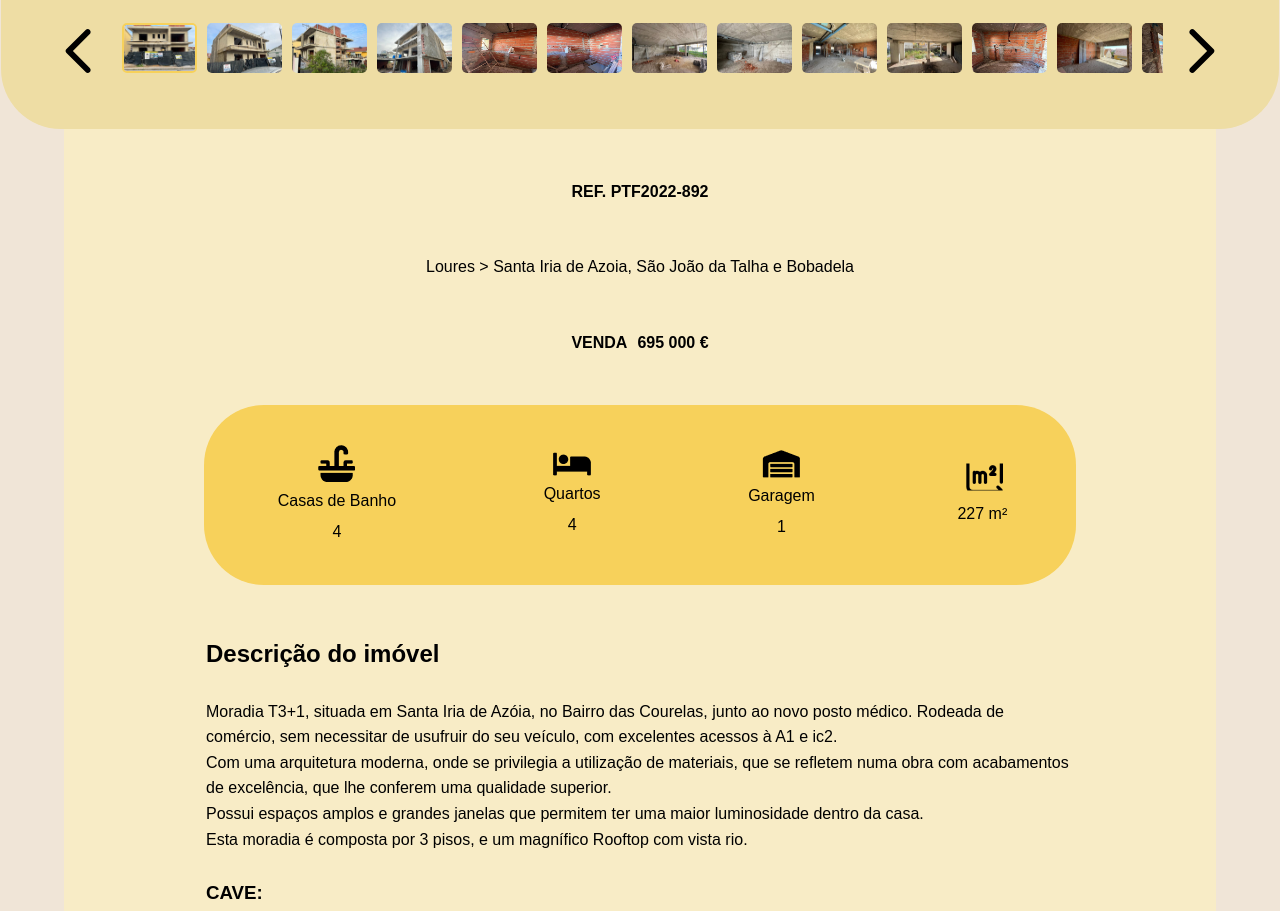
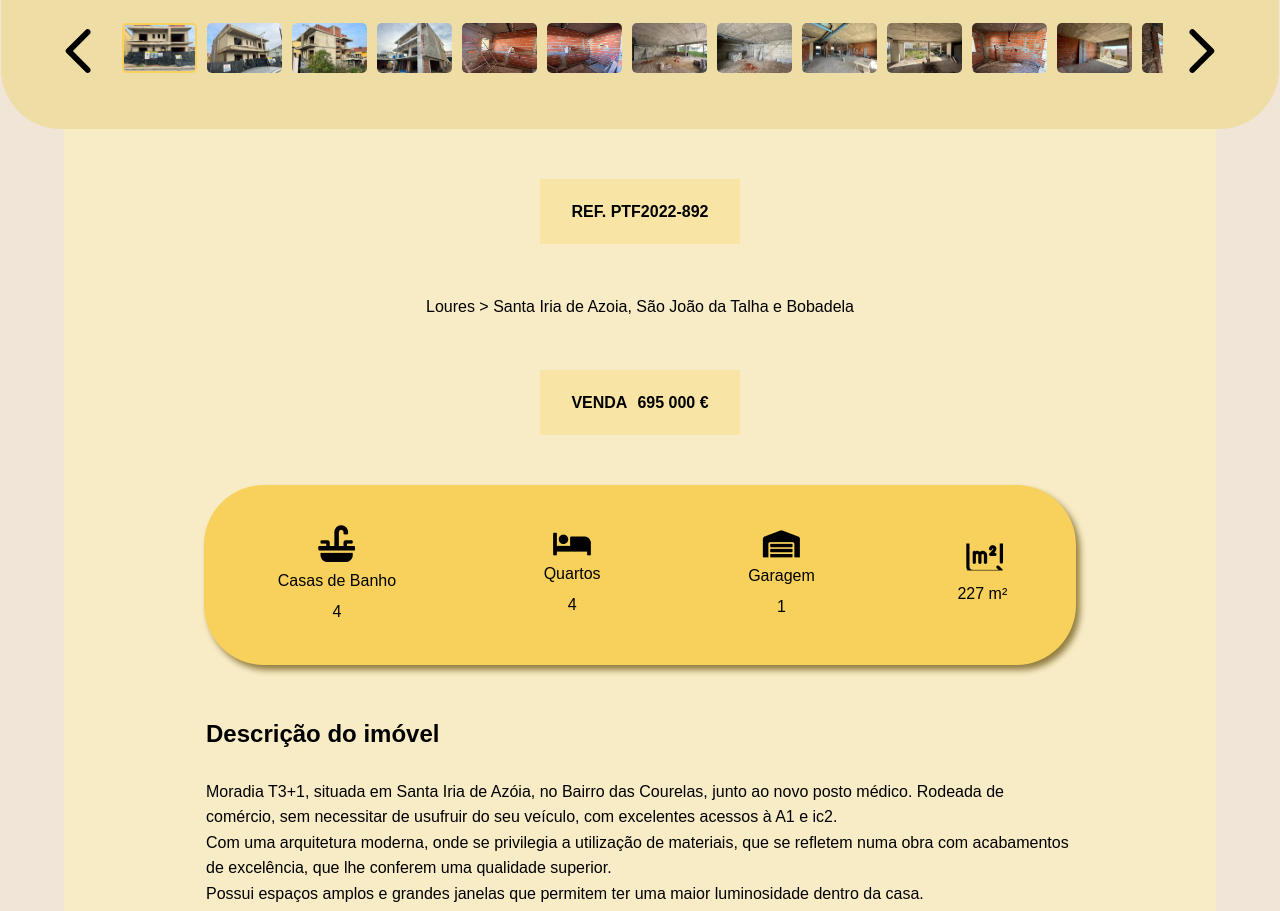
Before and after one commit to Mafaldaandre/RenatoMeloConsultor, a React (Create React App) app: page /housingDetails/1 in a window 1280 px wide. Shown: the part 1500-2411 px from the top of the page. Built offline with nearby package versions, Linux system fonts and the light colour scheme.

Commit message:
melhorias gerais

```diff
--- a/src/components/footer/style.ts
+++ b/src/components/footer/style.ts
@@ -99,6 +99,7 @@ export const OptionsFooter = styled(NavLink)`
     transition: none;
     text-align: center;
     &:hover {
+      color: black;
       transform: none;
     }
   }
@@ -170,6 +171,7 @@ export const IconWithTransition = styled.a`
   @media screen and (max-width: 767px) {
     transition: none;
     &:hover {
+      color: black;
       transform: none;
     }
   }
--- a/src/components/header/style.ts
+++ b/src/components/header/style.ts
@@ -123,6 +123,7 @@ export const Options = styled(NavLink)`
   @media screen and (max-width: 767px) {
     transition: none;
     &:hover {
+      color: black;
       transform: none;
     }
   }
@@ -138,6 +139,7 @@ export const MenuIcon = styled.div`
     border: 2px solid #f7d15b;
     border-radius: 10px;
     z-index: 1;
+    margin-bottom: 5px;
   }
 `;
 
--- a/src/pages/contactMe/style.ts
+++ b/src/pages/contactMe/style.ts
@@ -425,7 +425,7 @@ export const ContainerTitleContact = styled.div`
 `;
 export const TitleContact = styled.h1`
   background: #f8d15c;
-  width: 422px;
+  width: 310px;
   padding: 20px;
   box-shadow: 4px 5px 6px 0px rgba(145, 125, 65, 1);
   margin-top: 50px;
--- a/src/pages/housing/style.ts
+++ b/src/pages/housing/style.ts
@@ -168,6 +168,7 @@ export const ContentHouses = styled(NavLink)`
   text-decoration: none;
   color: inherit;
   min-height: 219px;
+  padding: 10px 0;
 `;
 
 export const TitleCard = styled.h3`
@@ -179,6 +180,7 @@ export const TitleAndLocalization = styled.div`
   width: 100%;
   display: flex;
   justify-content: center;
+  padding: 5px 0;
 `;
 
 export const IconLocalization = styled.img`
@@ -192,7 +194,7 @@ export const Localization = styled.p`
 export const PriceContainer = styled.div`
   display: flex;
   justify-content: space-between;
-  padding: 15px 20px;
+  padding: 5px 20px;
 `;
 
 export const Type = styled.p`
@@ -258,7 +260,7 @@ export const IconsContainer = styled.div<StyledComponentProps>`
   display: flex;
   width: 100%;
   text-align: center;
-  padding: 0px 20px 15px 20px;
+  padding: 0px 20px;
   align-items: center;
 
   ${(props) =>
--- a/src/pages/housingdetails/style.ts
+++ b/src/pages/housingdetails/style.ts
@@ -160,7 +160,18 @@ export const NavigationButtonForwardThumbnail = styled(
 export const RefNumber = styled.p`
   font-weight: 700;
   text-align: center;
-  padding: 50px 0;
+  background-color: #f9e093a3;
+  padding: 20px;
+  width: 200px;
+  margin: 50px 0;
+  margin-left: auto;
+  margin-right: auto;
+
+  @media screen and (max-width: 767px) {
+    margin: 30px 0;
+    margin-left: auto;
+    margin-right: auto;
+  }
 `;
 
 export const Localization = styled.p`
@@ -169,9 +180,19 @@ export const Localization = styled.p`
 
 export const ContainerPrice = styled.div`
   display: flex;
-  width: 100%;
-  padding: 50px 0;
   justify-content: center;
+  background-color: #f9e093a3;
+  padding: 20px;
+  width: 200px;
+  margin: 50px 0;
+  margin-left: auto;
+  margin-right: auto;
+
+  @media screen and (max-width: 767px) {
+    margin: 30px 0;
+    margin-left: auto;
+    margin-right: auto;
+  }
 `;
 
 export const TypePrice = styled.p`
@@ -181,15 +202,13 @@ export const TypePrice = styled.p`
 
 export const ContainerDivisions = styled.div`
   background: #f7d15b;
-  background-size: cover;
-  background-repeat: no-repeat;
   border-radius: 60px;
   display: flex;
   justify-content: space-around;
   margin: 0 140px;
   padding: 40px 0;
   align-items: center;
-
+  box-shadow: 4px 5px 6px 0px rgba(145, 125, 65, 1);
   @media screen and (max-width: 991px) {
     margin: 0 80px;
   }
--- a/src/pages/services/style.ts
+++ b/src/pages/services/style.ts
@@ -66,12 +66,12 @@ export const ContentServicesBackground = styled.div<ContentProps>`
   @media screen and (max-width: 991px) {
     flex-direction: column;
     padding: 50px;
-    width: 112%;
-    left: -6%;
+    width: 110%;
+    left: -5%;
   }
   @media screen and (max-width: 767px) {
     border-radius: 30px;
-    padding: 30px;
+    padding: 30px 50px;
   }
 `;
 
```
